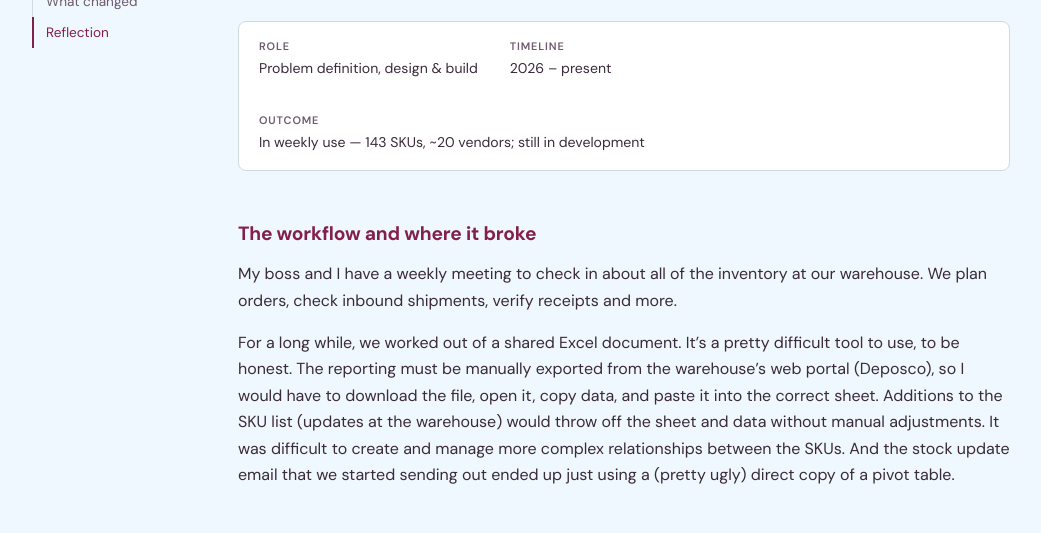
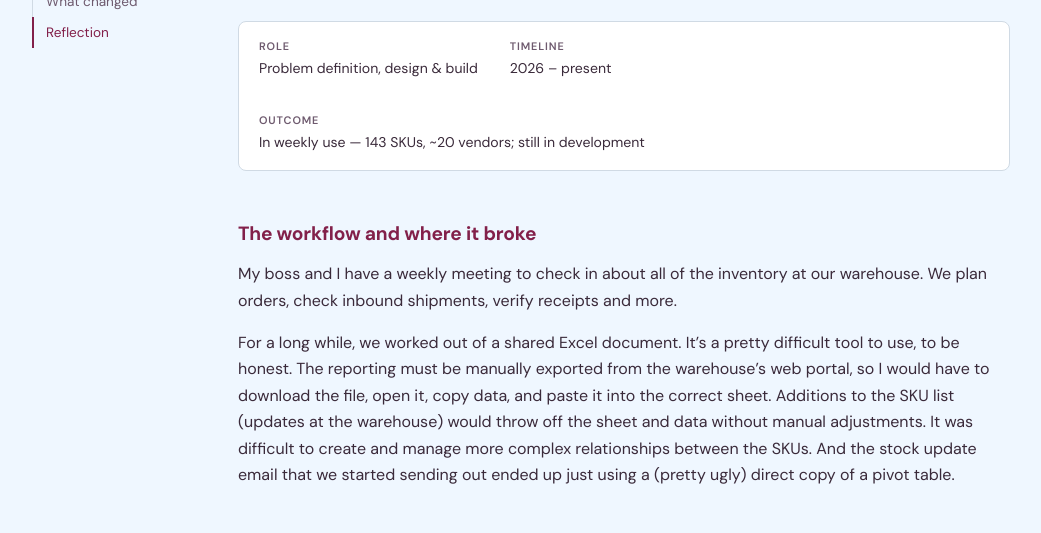
Before and after one commit to danifuldan/danifuldan-portfolio, an Eleventy site: page src/work/inventory-ops.md in a window 1280 px wide. Shown: the part 254-787 px from the top of the page, without its empty margins (16-1057 px from the left). Built offline with nearby package versions, Linux system fonts and the light colour scheme; Eleventy itself is replaced by a stand-in of ours; files that its build step writes are made by us from their sources.

Commit message:
Inventory Ops: drop the warehouse provider's name
Co-Authored-By: Claude Fable 5.1 <noreply@anthropic.com>
Claude-Session: https://claude.ai/code/session_01FdehyderNHho2vChmmHiGt

```diff
--- a/src/work/inventory-ops.md
+++ b/src/work/inventory-ops.md
@@ -11,7 +11,7 @@ order: 2
 
 My boss and I have a weekly meeting to check in about all of the inventory at our warehouse. We plan orders, check inbound shipments, verify receipts and more.
 
-For a long while, we worked out of a shared Excel document. It's a pretty difficult tool to use, to be honest. The reporting must be manually exported from the warehouse's web portal (Deposco), so I would have to download the file, open it, copy data, and paste it into the correct sheet. Additions to the SKU list (updates at the warehouse) would throw off the sheet and data without manual adjustments. It was difficult to create and manage more complex relationships between the SKUs. And the stock update email that we started sending out ended up just using a (pretty ugly) direct copy of a pivot table.
+For a long while, we worked out of a shared Excel document. It's a pretty difficult tool to use, to be honest. The reporting must be manually exported from the warehouse's web portal, so I would have to download the file, open it, copy data, and paste it into the correct sheet. Additions to the SKU list (updates at the warehouse) would throw off the sheet and data without manual adjustments. It was difficult to create and manage more complex relationships between the SKUs. And the stock update email that we started sending out ended up just using a (pretty ugly) direct copy of a pivot table.
 
 ## The insight
 
```
